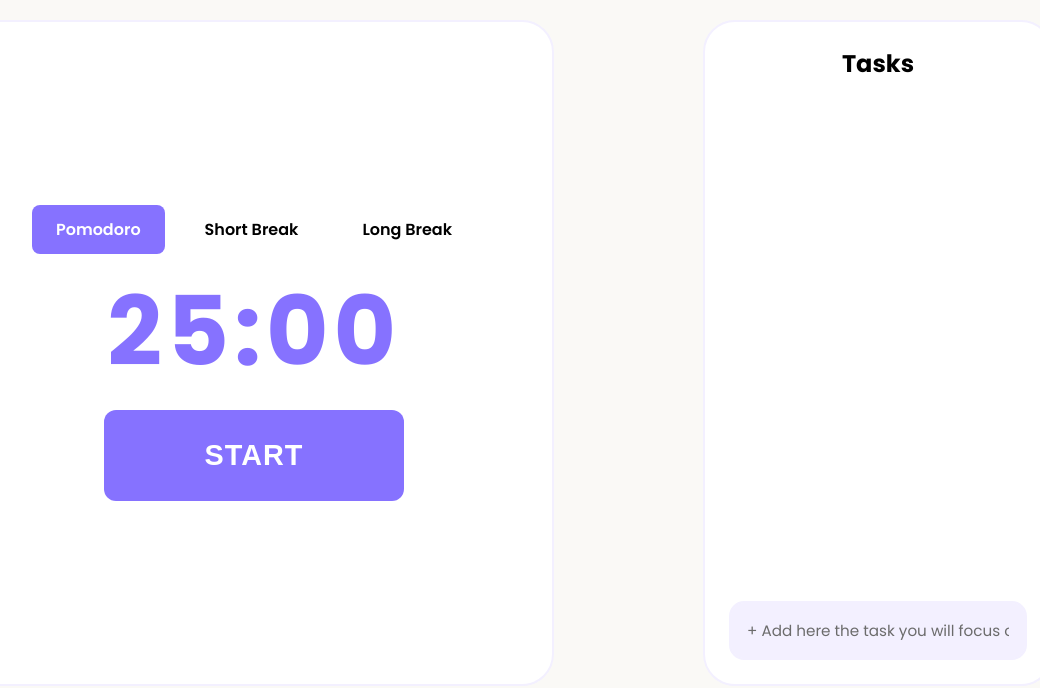
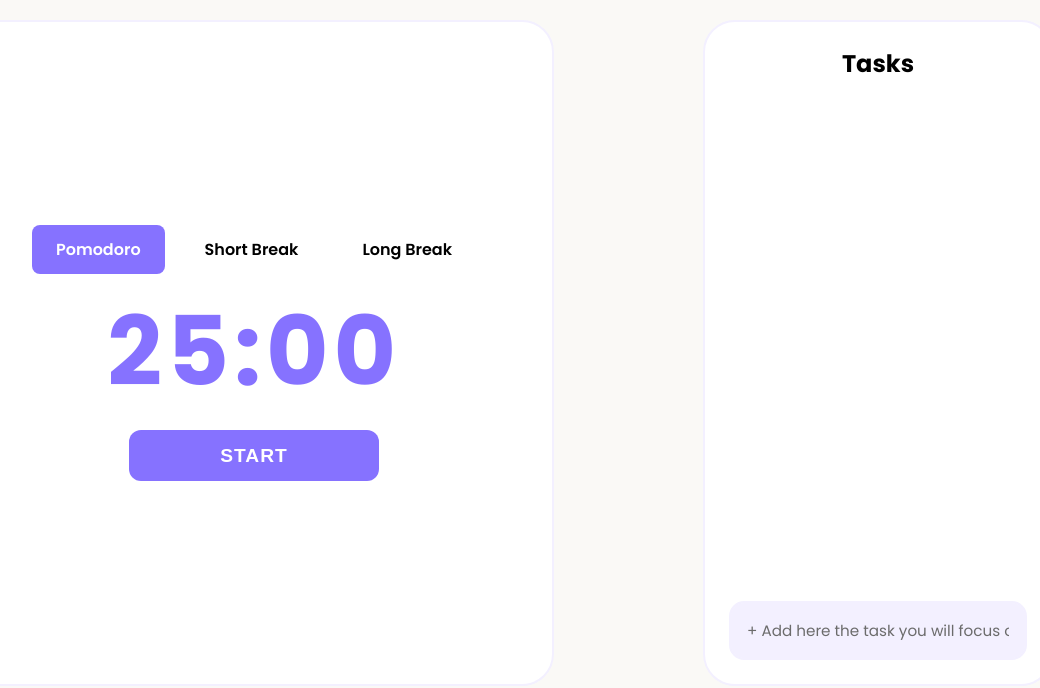
Before and after one commit to Klomegah/FinalProject_Klomegah, a PHP site: page /PomodoroPages/pomodoro.html in a window 1280 px wide. Shown: the part 82-770 px from the top of the page, without its empty margins (195-1235 px from the left). Run offline with PHP 8.4, Linux system fonts and the light colour scheme.

Commit message:
fix: correct redirect path in saveNotes function and adjust start button styles

```diff
--- a/FeynmanPages/feynmannotes.js
+++ b/FeynmanPages/feynmannotes.js
@@ -66,7 +66,7 @@
     // Optionally redirect back to timer
     setTimeout(() => {
         if (confirm('Notes saved! Return to timer?')) {
-            window.location.href = '../pomodoro/pomodoro.html';
+            window.location.href = '../PomodoroPages/pomodoro.html';
         }
     }, 2000);
 }
--- a/PomodoroPages/pomodorostyle.css
+++ b/PomodoroPages/pomodorostyle.css
@@ -209,10 +209,10 @@
 }
 
 #start-btn {
-    font-size: clamp(1.2em, 3vw, 1.8em);
+    font-size: clamp(1em, 2.5vw, 1.2em);
     font-weight: 700;
     letter-spacing: 1px;
-    padding: 1em 3em;
+    padding: 0.75em 2em;
     border-radius: 12px;
     border: none;
     cursor: pointer;
@@ -222,7 +222,7 @@
     position: relative;
     overflow: hidden;
     width: 100%;
-    max-width: 300px;
+    max-width: 250px;
     text-transform: uppercase;
 }
 
```
